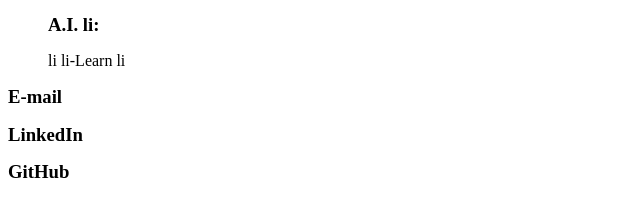
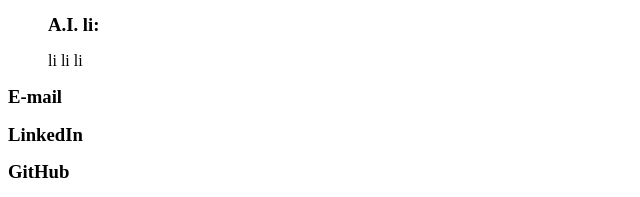
Before and after one commit to samnewga/Portfolio_wireframe, a plain HTML site: page index.html in a window 1280 px wide. Shown: the part 272-469 px from the top of the page, 0-640 px from the left. Drawn offline with Linux system fonts and the light colour scheme.

Commit message:
typo fix

```diff
--- a/index.html
+++ b/index.html
@@ -65,7 +65,7 @@
                             <ul class="">
                                 <h3>A.I. li:</h3>
                                 <li class="inline-li">li</li>
-                                <li class="inline-li">li-Learn</li>
+                                <li class="inline-li">li</li>
                                 <li class="inline-li">li</li>
                             </ul>
 
```
